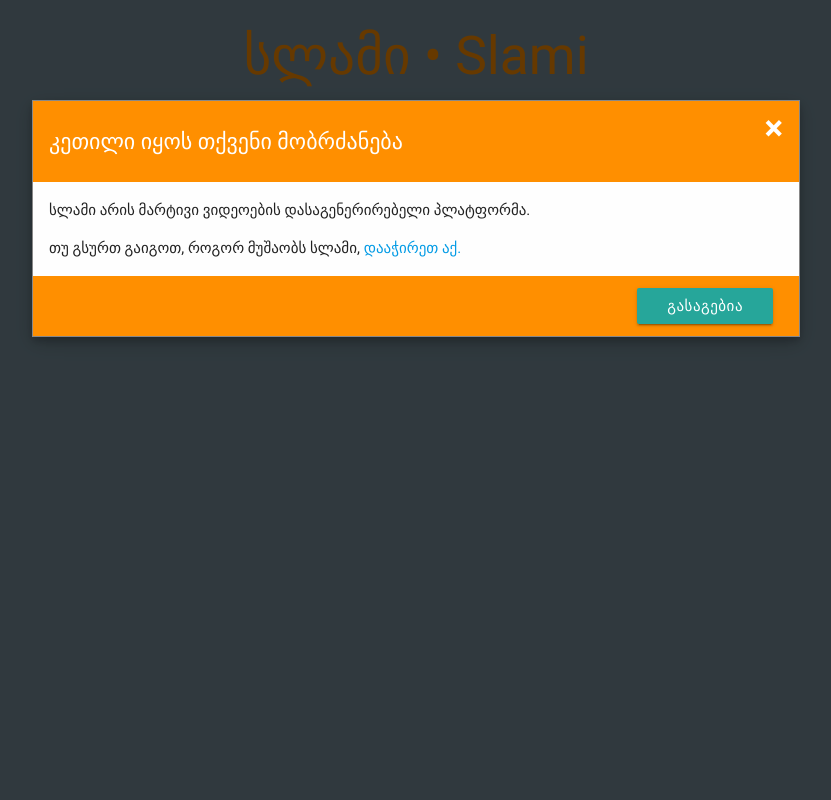
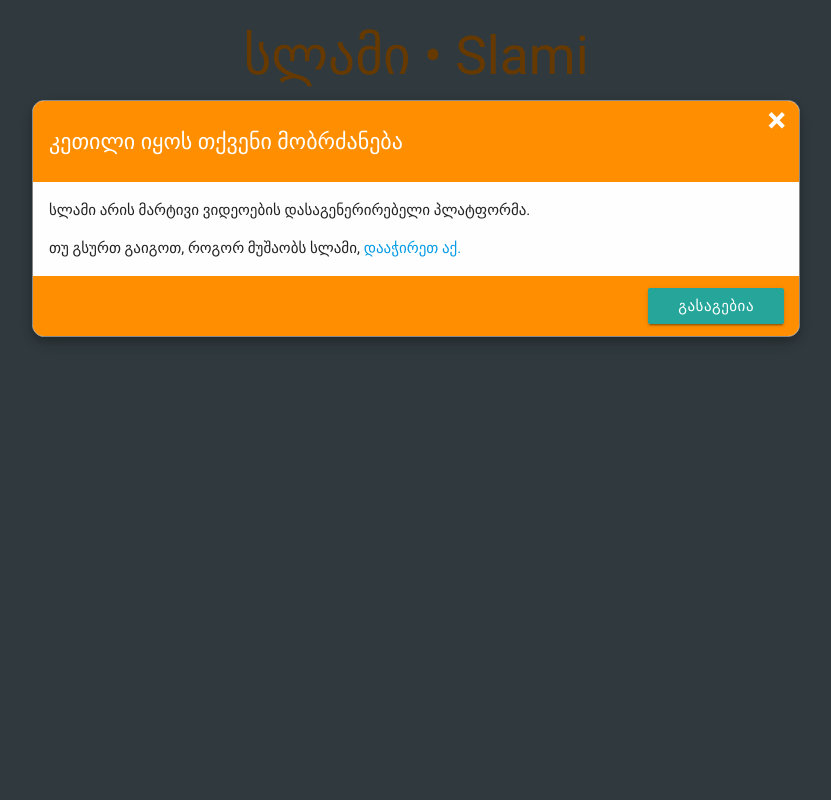
Before and after one commit to Nikaoto/Slami, a React (Create React App) app in the folder client/: page / in a window 1280 px wide. Shown: the top 800 px of the page, without its empty margins (224-1055 px from the left). Built offline with nearby package versions, Linux system fonts and the light colour scheme.

Commit message:
fix modal styles

```diff
--- a/client/src/components/Modal/Modal.css
+++ b/client/src/components/Modal/Modal.css
@@ -10,8 +10,6 @@
   overflow: auto; /* Enable scroll if needed */
   background-color: rgb(0, 0, 0); /* Fallback color */
   background-color: rgba(0, 0, 0, 0.6); /* Black w/ opacity */
-  min-height: 100px;
-  min-width: 100px;
 }
 
 /* Modal Content */
@@ -22,6 +20,8 @@
   padding: 0;
   border: 1px solid #888;
   width: 60%;
+  overflow: hidden;
+  border-radius: 12px;
   box-shadow: 0 4px 8px 0 rgba(0,0,0,0.2),0 6px 20px 0 rgba(0,0,0,0.19);
   -webkit-animation-name: anim-drop-top;
   -webkit-animation-duration: 0.4s;
@@ -42,6 +42,7 @@
 
 /* The Close Button */
 .c-close {
+  margin-top: -8px;
   color: white;
   float: right;
   font-size: 35px;
@@ -55,9 +56,8 @@
   cursor: pointer;
 }
 
-
 .c-modal-header {
-  padding: 2px 16px;
+  padding: 2px 13px 2px 16px;
   background-color: #ff8f00;
   color: white;
 }
@@ -67,7 +67,7 @@
 }
 
 .c-modal-footer {
-  padding: 2px 16px;
+  padding: 2px 5px;
   background-color: #ff8f00;
   color: white;
   display: flex;
```
